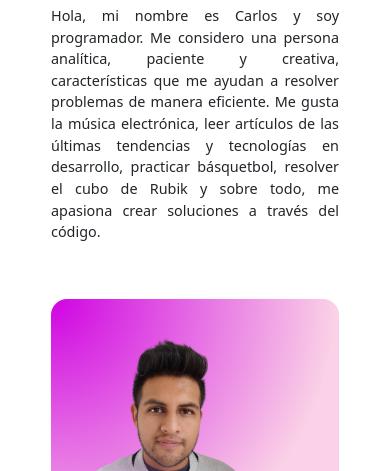
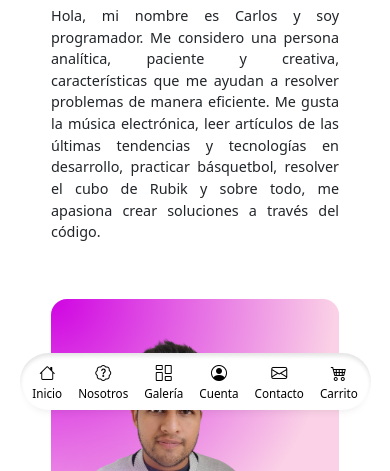
Before and after one commit to Gabriela-Ferro/Proyecto-Integrador-Front, a plain HTML site: page Index.html in a window 390 px wide. Shown: the part 373-844 px from the top of the page. Drawn offline with nearby package versions, Linux system fonts and the light colour scheme.

Commit message:
Style: se creo barra mobile

```diff
--- a/Index.html
+++ b/Index.html
@@ -10,6 +10,10 @@
 			integrity="sha384-T3c6CoIi6uLrA9TneNEoa7RxnatzjcDSCmG1MXxSR1GAsXEV/Dwwykc2MPK8M2HN"
 			crossorigin="anonymous"
 		/>
+		<link
+			rel="stylesheet"
+			href="https://cdn.jsdelivr.net/npm/bootstrap-icons@1.11.2/font/bootstrap-icons.min.css"
+		/>
 		<link rel="preconnect" href="https://fonts.googleapis.com" />
 		<link rel="preconnect" href="https://fonts.gstatic.com" crossorigin />
 		<link
@@ -19,13 +23,14 @@
 		<link rel="stylesheet" href="./assets/styles/generalStyle.css" />
 		<link rel="stylesheet" href="./assets/styles/cardTeamStyle.css" />
 		<link rel="stylesheet" href="./assets/styles/navbarStyle.css" />
+		<link rel="stylesheet" href="./assets/styles/navbarMobile.css" />
 	</head>
 
 	<body>
-		<!-- <header>
-			<nav class="navbar navbar-expand bg-body-tertiary" id="navbar">
+		<header id="navbar-container">
+			<nav class="navbar navbar-expand d-none d-md-block py-1" id="navbar">
 				<div class="container-fluid">
-					<a class="navbar-brand" href="#">
+					<a class="navbar-brand ms-3" href="#">
 						<img
 							id="logo-navbar"
 							src="./assets/img/firmaFerro.svg"
@@ -33,30 +38,58 @@
 						/>
 					</a>
 					<div class="" id="navbarNav">
-						<ul class="navbar-nav fs-5">
-							<li class="nav-item mx-3">
+						<ul class="navbar-nav fs-6">
+							<li class="nav-item mx-2">
 								<a class="nav-link" aria-current="page" href="#">INICIO</a>
 							</li>
-							<li class="nav-item mx-3">
+							<li class="nav-item mx-2">
 								<a class="nav-link" href="#">GALERÍA</a>
 							</li>
-							<li class="nav-item mx-3">
+							<li class="nav-item mx-2">
 								<a class="nav-link" href="#">NOSOTROS</a>
 							</li>
-							<li class="nav-item mx-3">
+							<li class="nav-item mx-2">
 								<a class="nav-link" href="#">CONTACTO</a>
 							</li>
-							<li class="nav-item mx-3">
+							<li class="nav-item mx-2">
 								<a class="nav-link" href="#">CUENTA</a>
 							</li>
-							<li class="nav-item mx-3">
+							<li class="nav-item mx-2">
 								<a class="nav-link" href="#">CARRITO</a>
 							</li>
 						</ul>
 					</div>
 				</div>
 			</nav>
-		</header> -->
+			<nav class="d-block d-md-none" id="navbar-mobile">
+				<div class="container-fluid d-flex p-2 justify-content-center">
+					<a class="px-2 d-flex flex-column align-items-center">
+						<i class="bi bi-house"></i>
+						<p href="">Inicio</p>
+					</a>
+					<a class="px-2 d-flex flex-column align-items-center">
+						<i class="bi bi-patch-question"></i>
+						<p href="">Nosotros</p>
+					</a>
+					<a class="px-2 d-flex flex-column align-items-center">
+						<i class="bi bi-columns-gap"></i>
+						<p href="">Galería</p>
+					</a>
+					<a class="px-2 d-flex flex-column align-items-center">
+						<i class="bi bi-person-circle"></i>
+						<p href="">Cuenta</p>
+					</a>
+					<a class="px-2 d-flex flex-column align-items-center">
+						<i class="bi bi-envelope"></i>
+						<p href="">Contacto</p>
+					</a>
+					<a class="px-2 d-flex flex-column align-items-center">
+						<i class="bi bi-cart4"></i>
+						<p href="">Carrito</p>
+					</a>
+				</div>
+			</nav>
+		</header>
 		<main>
 			<section
 				id="cards-container"
--- a/assets/styles/generalStyle.css
+++ b/assets/styles/generalStyle.css
@@ -1,3 +1,3 @@
 * {
-	box-sizing: border-box;
+	box-sizing: border-box !important;
 }
--- /dev/null
+++ b/assets/styles/navbarMobile.css
@@ -0,0 +1,21 @@
+#navbar-mobile {
+	box-shadow: inset 0px 3px 4px 0px rgba(0, 0, 0, 0.11),
+		0px 7px 10px -7px rgba(0, 0, 0, 0.1);
+	width: 90vw;
+	background-color: white;
+	position: fixed;
+	top: 86vh;
+	left: 5vw;
+	z-index: 3;
+	border-radius: 999px;
+}
+
+#navbar-mobile a {
+	text-decoration: none;
+	color: black;
+}
+
+#navbar-mobile p {
+	font-size: 3vw;
+	margin: 0% !important;
+}
--- a/assets/styles/navbarStyle.css
+++ b/assets/styles/navbarStyle.css
@@ -1,8 +1,11 @@
 #logo-navbar {
-	width: 130px;
-	height: 50px;
+	height: 35px;
 }
 
 #navbar a:focus {
 	color: blueviolet;
 }
+
+#navbar {
+	background-color: rgb(246, 246, 246);
+}
```
